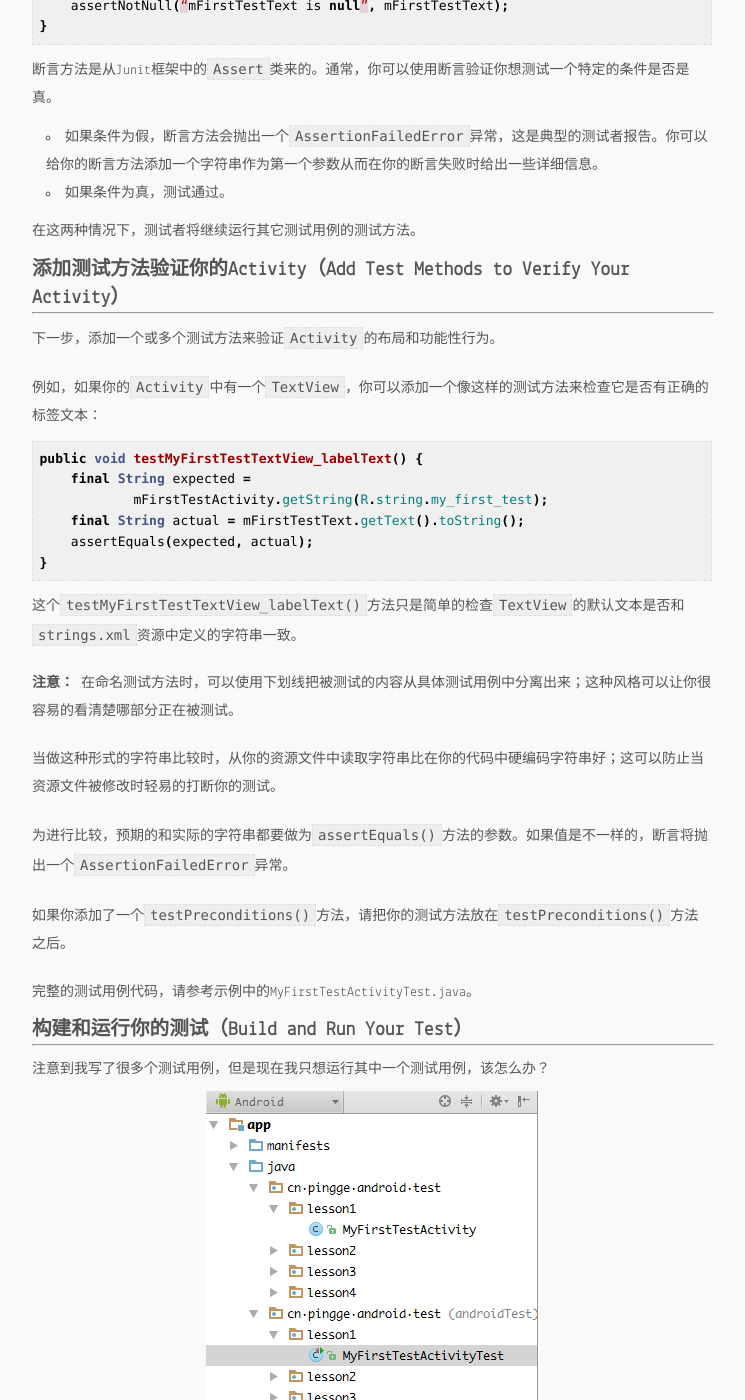
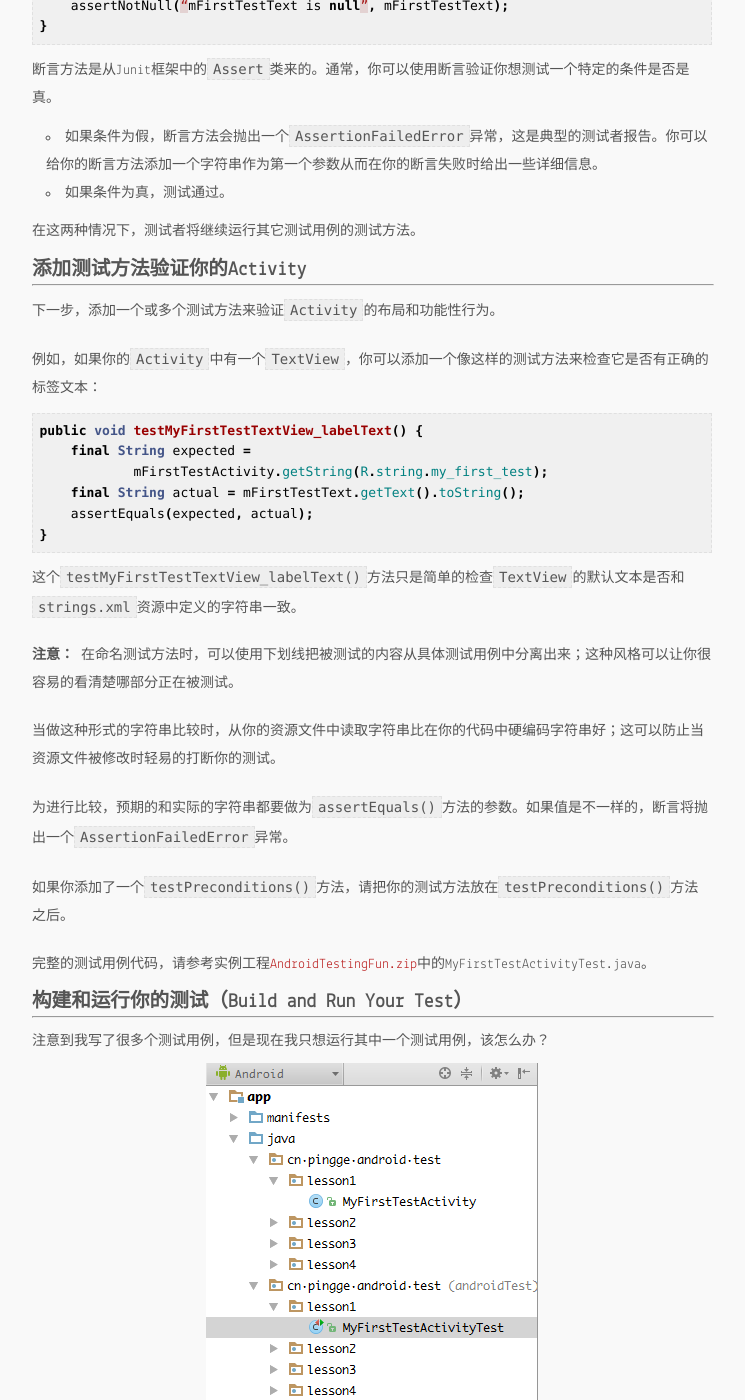
Before and after one commit to 2dxgujun/2dxgujun.github.com, a Jekyll site: the page built from _posts/2014-10-01-Activity-Testing-Creating-and-Running-a-Test-Case.md, in a window 1280 px wide and 1400 px high, scrolled down 3205 px. Shown: the whole window, without its empty margins (268-1013 px from the left). Built offline with Jekyll 4.4.1, drawn with Linux system fonts in a browser that asks for light colours; some web fonts are replaced; Markdown is read by kramdown in place of the engine named in the settings; comment, search, counter and statistics services are not loaded; some of the changed text lies outside the part shown.

Commit message:
Revise posts

```diff
--- a/_posts/2014-10-01-Activity-Testing-Creating-and-Running-a-Test-Case.md
+++ b/_posts/2014-10-01-Activity-Testing-Creating-and-Running-a-Test-Case.md
@@ -81,7 +81,7 @@ public class MyFirstTestActivityTest
 你可以使用`getActivity()`方法得到测试`Activity`的引用。
 
 
-#添加测试前提（Add Test Preconditions）
+#添加测试前提
 ---
 作为一次完善的检查，确认测试夹具是否设置正确是很好的做法，那样你想要测试的对象就会保证被正确地实例化和初始化。这样，你的测试就不会因为你的测试夹具初始化错误而失败；按照惯例，验证你的测试夹具状态的方法被命名为`testPreconditions()`。
 
@@ -102,7 +102,7 @@ public void testPreconditions() {
 在这两种情况下，测试者将继续运行其它测试用例的测试方法。
 
 
-#添加测试方法验证你的Activity（Add Test Methods to Verify Your Activity）
+#添加测试方法验证你的Activity
 ---
 下一步，添加一个或多个测试方法来验证`Activity`的布局和功能性行为。
 
@@ -129,7 +129,7 @@ public void testMyFirstTestTextView_labelText() {
 
 如果你添加了一个`testPreconditions()`方法，请把你的测试方法放在`testPreconditions()`方法之后。
 
-完整的测试用例代码，请参考示例中的MyFirstTestActivityTest.java。
+完整的测试用例代码，请参考实例工程[AndroidTestingFun.zip](/media/files/2014/10/01/AndroidTestingFun.zip)中的MyFirstTestActivityTest.java。
 
 
 #构建和运行你的测试（Build and Run Your Test）
```
Also changed, not shown: _posts/2014-10-01-Activity-Testing-Creating-Functional-Tests.md (+1 -1 lines), _posts/2014-10-01-Activity-Testing-Creating-Unit-Tests.md (+1 -1 lines), _posts/2014-10-01-Activity-Testing-Testing-UI-Components.md (+1 -1 lines), _posts/2014-10-01-Testing-Your-Android-Activity.md (+1 -1 lines).
